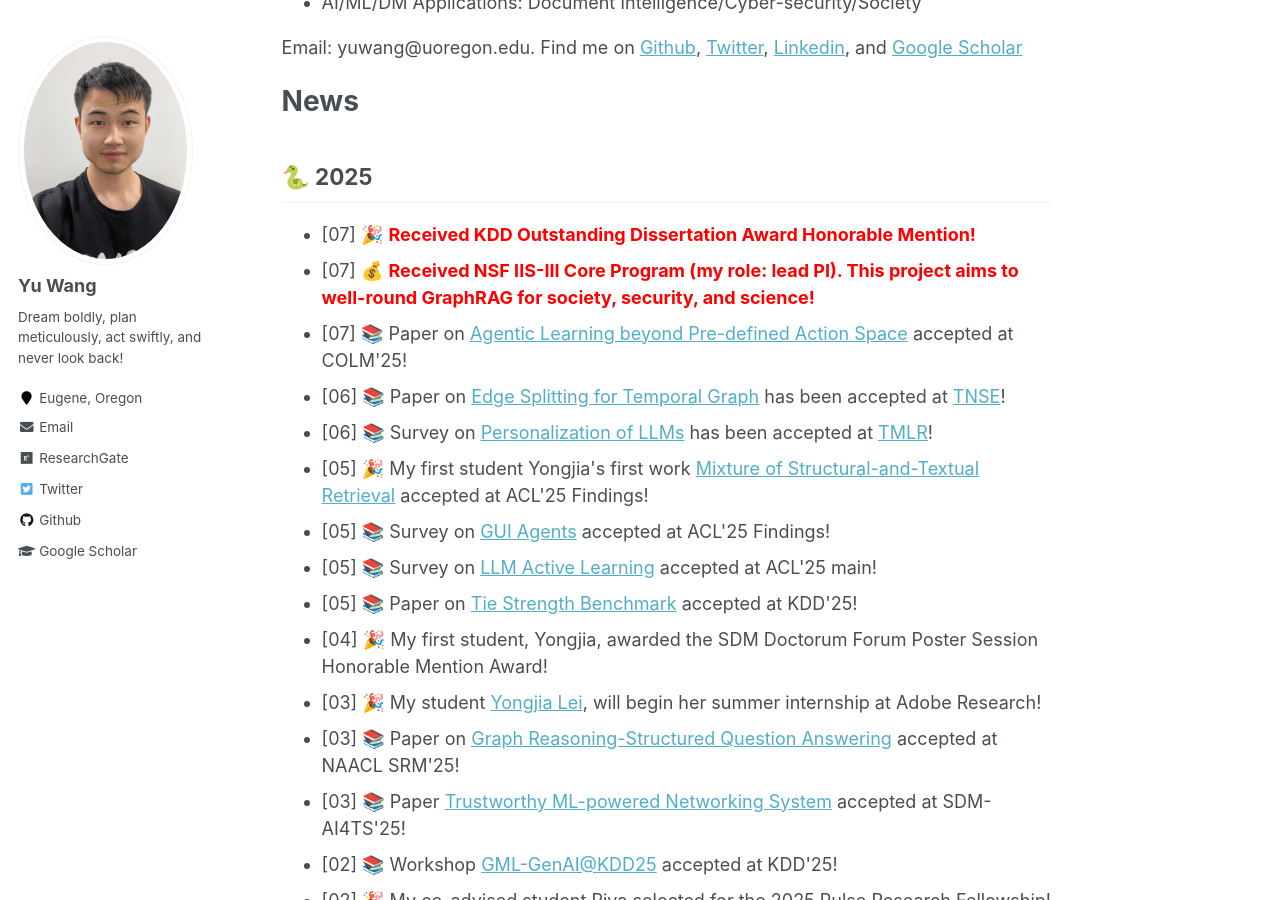
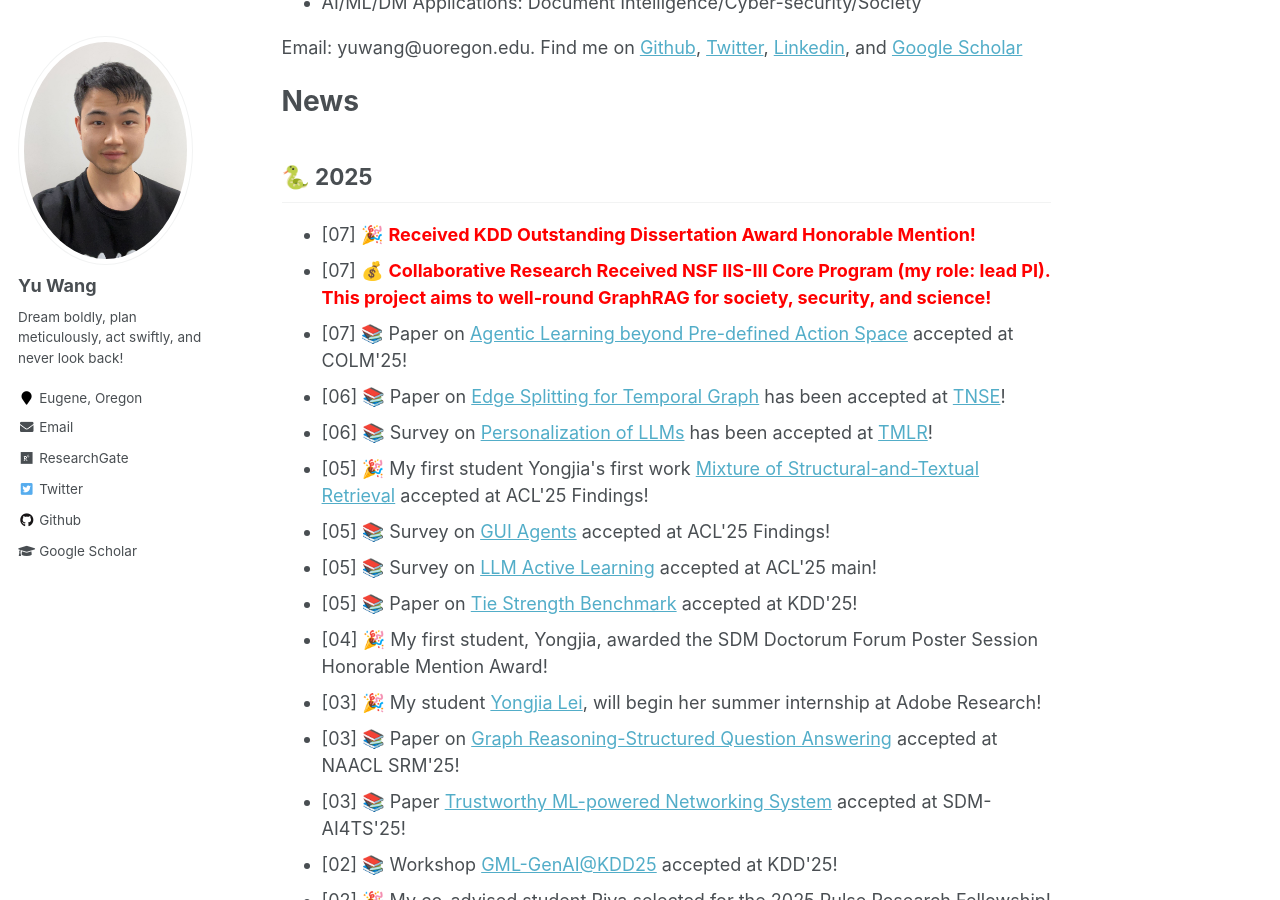
Before and after one commit to yuwang0103/yuwang0103.github.io, a Jekyll site: the page built from _pages/about.md, in a window 1280 px wide and 900 px high, scrolled down 716 px. Built offline with Jekyll 4.4.1, drawn with Linux system fonts in a browser that asks for light colours.

Commit message:
Update about.md

```diff
--- a/_pages/about.md
+++ b/_pages/about.md
@@ -35,7 +35,7 @@
 -----
 <ul>
 <li>[07] 🎉 <span style="color:red"><b>Received KDD Outstanding Dissertation Award Honorable Mention!</b></span></li>
-<li>[07] 💰 <span style="color:red"><b>Received NSF IIS-III Core Program (my role: lead PI). This project aims to well-round GraphRAG for society, security, and science!</b></span></li>
+<li>[07] 💰 <span style="color:red"><b>Collaborative Research Received NSF IIS-III Core Program (my role: lead PI). This project aims to well-round GraphRAG for society, security, and science!</b></span></li>
 <li>[07] 📚 Paper on <a href='https://arxiv.org/abs/2411.01747'>Agentic Learning beyond Pre-defined Action Space</a> accepted at COLM'25!</li>
 <li>[06] 📚 Paper on <a href='https://ieeexplore.ieee.org/document/11029199'>Edge Splitting for Temporal Graph</a> has been accepted at <a href='https://ieeexplore.ieee.org/xpl/RecentIssue.jsp?punumber=6488902'>TNSE</a>!</li>
 <li>[06] 📚 Survey on <a href='https://arxiv.org/abs/2411.00027'>Personalization of LLMs</a> has been accepted at <a href='https://jmlr.org/tmlr/'>TMLR</a>!</li>
```
